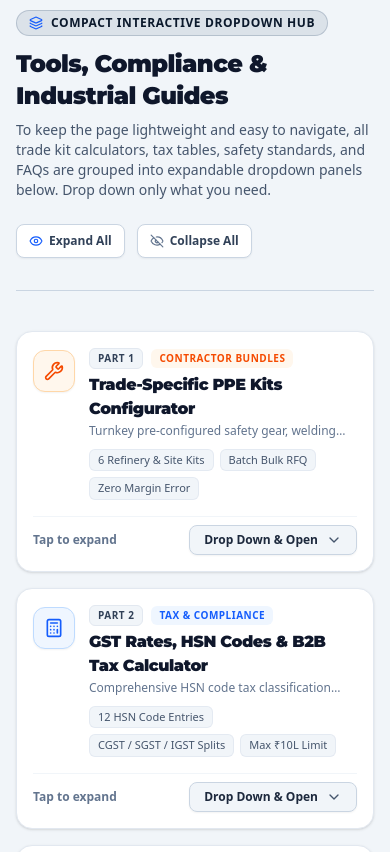
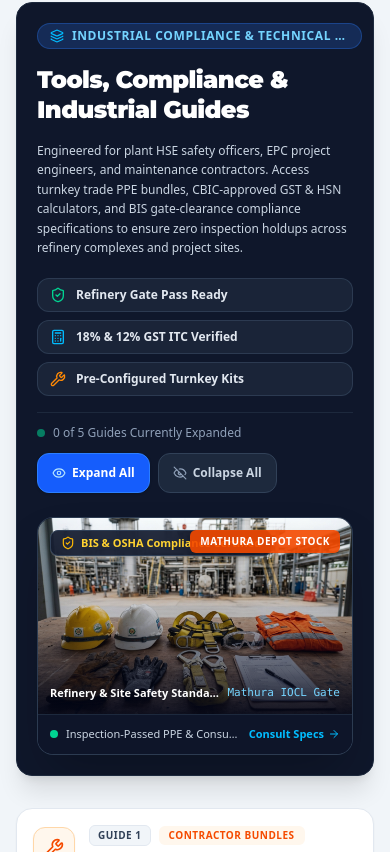
Before and after one commit to jatinsingh82/Rajdeep-Enterprises, a React (Vite) app: page / in a window 390 px wide. Shown: the part 7032-7884 px from the top of the page. Built offline with nearby package versions, Linux system fonts and the light colour scheme.

Commit message:
refactor: update layout components to div tags
Replaced semantic section elements with div tags and adjusted padding and responsiveness across multiple hub components to improve layout consistency and mobile presentation.

```diff
--- a/src/components/FaqSection.tsx
+++ b/src/components/FaqSection.tsx
@@ -91,8 +91,8 @@ export const FaqSection: React.FC<FaqSectionProps> = ({
   };
 
   return (
-    <section id="faqs" className="py-20 bg-slate-50 relative">
-      <div className="max-w-4xl mx-auto px-4 sm:px-6 lg:px-8">
+    <div id="faqs" className="py-4 sm:py-6 px-1 sm:px-4 w-full bg-slate-50 relative overflow-x-hidden">
+      <div className="max-w-4xl mx-auto">
         {/* Section Header */}
         <div className="text-center mb-12">
           <div className="inline-flex items-center gap-2 bg-orange-100 text-orange-800 border border-orange-200 px-3.5 py-1.5 rounded-full text-xs font-bold uppercase tracking-wider mb-3">
@@ -196,6 +196,6 @@ export const FaqSection: React.FC<FaqSectionProps> = ({
           </div>
         </div>
       </div>
-    </section>
+    </div>
   );
 };
--- a/src/components/IndustriesSection.tsx
+++ b/src/components/IndustriesSection.tsx
@@ -20,8 +20,8 @@ export const IndustriesSection: React.FC<IndustriesSectionProps> = ({ onEnquire
   };
 
   return (
-    <section id="industries" className="py-16 md:py-24 bg-slate-50 relative">
-      <div className="max-w-7xl mx-auto px-4 sm:px-6 lg:px-8">
+    <div id="industries" className="py-4 sm:py-6 px-1 sm:px-4 w-full bg-slate-50 relative overflow-x-hidden">
+      <div className="w-full">
 
         {/* Section Header */}
         <div className="text-center max-w-3xl mx-auto mb-16">
@@ -114,6 +114,6 @@ export const IndustriesSection: React.FC<IndustriesSectionProps> = ({ onEnquire
         </div>
 
       </div>
-    </section>
+    </div>
   );
 };
--- a/src/components/StandardsSection.tsx
+++ b/src/components/StandardsSection.tsx
@@ -20,8 +20,8 @@ export const StandardsSection: React.FC<StandardsSectionProps> = ({ lang, onEnqu
     : COMPLIANCE_STANDARDS.filter((s) => s.category === selectedCategory);
 
   return (
-    <section id="standards" className="py-16 md:py-20 bg-slate-900 text-white relative border-t border-b border-slate-800">
-      <div className="max-w-7xl mx-auto px-4 sm:px-6 lg:px-8">
+    <div id="standards" className="py-4 sm:py-6 px-1 sm:px-4 w-full bg-slate-900 text-white rounded-2xl overflow-x-hidden">
+      <div className="w-full">
 
         {/* Section Header */}
         <div className="text-center max-w-3xl mx-auto mb-12">
@@ -136,6 +136,6 @@ export const StandardsSection: React.FC<StandardsSectionProps> = ({ lang, onEnqu
         </div>
 
       </div>
-    </section>
+    </div>
   );
 };
--- a/src/components/ToolsAndGuidesHub.tsx
+++ b/src/components/ToolsAndGuidesHub.tsx
@@ -11,7 +11,9 @@ import {
   Eye,
   EyeOff,
   Sparkles,
-  ArrowRight
+  ArrowRight,
+  CheckCircle2,
+  FileCheck
 } from 'lucide-react';
 import { Product, Language } from '../types';
 import { TradeKitsSection } from './TradeKitsSection';
@@ -19,6 +21,7 @@ import { GstGuideSection } from './GstGuideSection';
 import { StandardsSection } from './StandardsSection';
 import { IndustriesSection } from './IndustriesSection';
 import { FaqSection } from './FaqSection';
+import industrialSafetyVisual from '../assets/images/industrial_safety_ppe_1789311870723.jpg';
 
 interface ToolsAndGuidesHubProps {
   onAddProductToRfq: (product: Product, quantity?: number) => void;
@@ -197,52 +200,143 @@ export const ToolsAndGuidesHub: React.FC<ToolsAndGuidesHubProps> = ({
   return (
     <section
       id="tools-and-guides"
-      className="py-14 md:py-20 bg-slate-100/90 relative border-t border-b border-slate-200"
+      className="py-12 sm:py-16 md:py-20 bg-slate-100/95 relative border-t border-b border-slate-200 overflow-x-hidden"
     >
       <div className="max-w-7xl mx-auto px-4 sm:px-6 lg:px-8">
 
-        {/* Hub Header with Summary & Compact Controls */}
-        <div className="flex flex-col md:flex-row md:items-end justify-between gap-6 pb-8 border-b border-slate-300 mb-10">
-          <div>
-            <div className="inline-flex items-center gap-2 px-3 py-1 rounded-full bg-[#1E3E62]/10 border border-[#1E3E62]/20 text-[#0B192C] text-xs font-bold uppercase tracking-wider mb-3">
-              <Layers className="w-3.5 h-3.5 text-blue-600" />
-              <span>Compact Interactive Dropdown Hub</span>
-            </div>
-            <h2 className="text-2xl sm:text-3xl md:text-4xl font-black text-slate-900 tracking-tight">
-              {lang === 'en' ? 'Tools, Compliance & Industrial Guides' : 'टूल्स, कंप्लायंस एवं तकनीकी गाइड्स'}
-            </h2>
-            <p className="mt-2 text-sm sm:text-base text-slate-600 max-w-2xl">
-              {lang === 'en'
-                ? 'To keep the page lightweight and easy to navigate, all trade kit calculators, tax tables, safety standards, and FAQs are grouped into expandable dropdown panels below. Drop down only what you need.'
-                : 'साइट को सरल और व्यवस्थित रखने के लिए, सभी ट्रेड किट, टैक्स कैलकुलेटर, सुरक्षा मानक और अक्सर पूछे जाने वाले सवाल नीचे ड्रॉप-डाउन में संकलित हैं। जो आवश्यकता हो उसे खोलें।'}
-            </p>
+        {/* HERO / SECTION VISUAL: Two-Column on Desktop, Stacked & Contained on Mobile */}
+        <div className="bg-slate-900 text-white rounded-2xl sm:rounded-3xl border border-slate-800 shadow-xl overflow-hidden mb-8 sm:mb-12">
+          <div className="grid grid-cols-1 lg:grid-cols-12 gap-6 lg:gap-8 items-center p-5 sm:p-7 lg:p-9">
+
+            {/* Left Column: Heading, Subtitle, Highlights & Quick Controls (lg:col-span-7) */}
+            <div className="lg:col-span-7 space-y-4 sm:space-y-5">
+
+              {/* Category Eyebrow Badge */}
+              <div className="inline-flex items-center gap-2 px-3 py-1 rounded-full bg-blue-500/20 border border-blue-500/30 text-sky-300 text-xs font-bold uppercase tracking-wider">
+                <Layers className="w-3.5 h-3.5 text-sky-400 shrink-0" />
+                <span className="truncate">Industrial Compliance & Technical Hub</span>
               </div>
 
-          {/* Quick Toggle Controls */}
-          <div className="flex items-center gap-3 shrink-0">
-            <div className="text-xs font-semibold text-slate-500 hidden sm:block">
-              {totalOpen} of 5 Open
+              {/* Main Responsive Heading with clamp() */}
+              <h2
+                className="font-black text-white tracking-tight leading-tight"
+                style={{ fontSize: 'clamp(1.5rem, 2.5vw + 0.6rem, 2.4rem)' }}
+              >
+                {lang === 'en'
+                  ? 'Tools, Compliance & Industrial Guides'
+                  : 'टूल्स, कंप्लायंस एवं तकनीकी गाइड्स'}
+              </h2>
+
+              {/* Description */}
+              <p className="text-xs sm:text-sm md:text-base text-slate-300 leading-relaxed max-w-2xl">
+                {lang === 'en'
+                  ? 'Engineered for plant HSE safety officers, EPC project engineers, and maintenance contractors. Access turnkey trade PPE bundles, CBIC-approved GST & HSN calculators, and BIS gate-clearance compliance specifications to ensure zero inspection holdups across refinery complexes and project sites.'
+                  : 'प्लांट सेफ्टी इंजीनियरों, ईपीसी खरीद प्रमुखों और मेंटेनेंस ठेकेदारों के लिए विशेष रूप से डिज़ाइन किया गया। ट्रेड पीपीई किट्स, आधिकारिक जीएसटी व एचएसएन कैलकुलेटर और बीआईएस रिफाइनरी गेट-पास मानकों को सीधे नीचे देखें।'}
+              </p>
+
+              {/* 3 Value Highlight Micro-Cards */}
+              <div className="grid grid-cols-1 sm:grid-cols-3 gap-2 sm:gap-2.5 pt-1 text-xs">
+                <div className="flex items-center gap-2.5 px-3 py-2 rounded-xl bg-slate-800/80 border border-slate-700/80 text-slate-200">
+                  <ShieldCheck className="w-4 h-4 text-emerald-400 shrink-0" />
+                  <span className="font-semibold truncate">Refinery Gate Pass Ready</span>
                 </div>
+                <div className="flex items-center gap-2.5 px-3 py-2 rounded-xl bg-slate-800/80 border border-slate-700/80 text-slate-200">
+                  <Calculator className="w-4 h-4 text-sky-400 shrink-0" />
+                  <span className="font-semibold truncate">18% & 12% GST ITC Verified</span>
+                </div>
+                <div className="flex items-center gap-2.5 px-3 py-2 rounded-xl bg-slate-800/80 border border-slate-700/80 text-slate-200">
+                  <Wrench className="w-4 h-4 text-orange-400 shrink-0" />
+                  <span className="font-semibold truncate">Pre-Configured Turnkey Kits</span>
+                </div>
+              </div>
+
+              {/* Expand / Collapse Controls Strip */}
+              <div className="flex flex-wrap items-center justify-between gap-3 pt-3 border-t border-slate-800">
+                <div className="flex items-center gap-2 text-xs text-slate-400 font-medium">
+                  <span className="inline-block w-2 h-2 rounded-full bg-emerald-400 animate-pulse"></span>
+                  <span>{totalOpen} of 5 Guides Currently Expanded</span>
+                </div>
+
+                <div className="flex items-center gap-2">
                   <button
                     onClick={expandAll}
-              className="inline-flex items-center gap-1.5 px-3 py-2 rounded-lg text-xs font-bold text-slate-700 bg-white hover:bg-slate-50 border border-slate-300 shadow-xs transition active:scale-95"
-              title="Open all 5 dropdown guides"
+                    className="min-h-[40px] inline-flex items-center gap-1.5 px-3.5 py-2 rounded-xl text-xs font-bold text-white bg-blue-600 hover:bg-blue-500 border border-blue-500 shadow-sm transition active:scale-95"
+                    title="Expand all 5 technical dropdown guides"
                   >
-              <Eye className="w-3.5 h-3.5 text-blue-600" />
+                    <Eye className="w-3.5 h-3.5 text-sky-200 shrink-0" />
                     <span>Expand All</span>
                   </button>
                   <button
                     onClick={collapseAll}
-              className="inline-flex items-center gap-1.5 px-3 py-2 rounded-lg text-xs font-bold text-slate-700 bg-white hover:bg-slate-50 border border-slate-300 shadow-xs transition active:scale-95"
-              title="Close all dropdown guides to minimize page height"
+                    className="min-h-[40px] inline-flex items-center gap-1.5 px-3.5 py-2 rounded-xl text-xs font-bold text-slate-300 bg-slate-800 hover:bg-slate-700 border border-slate-700 transition active:scale-95"
+                    title="Collapse all guides into compact overview"
                   >
-              <EyeOff className="w-3.5 h-3.5 text-slate-500" />
+                    <EyeOff className="w-3.5 h-3.5 text-slate-400 shrink-0" />
                     <span>Collapse All</span>
                   </button>
                 </div>
               </div>
 
-        {/* 5 Collapsible Accordion Dropdown Cards */}
+            </div>
+
+            {/* Right Column: Realistic Industrial Visual Area (lg:col-span-5) */}
+            <div className="lg:col-span-5 w-full">
+              <div className="relative rounded-2xl overflow-hidden border border-slate-700/90 shadow-2xl bg-slate-950 group">
+
+                {/* Responsive Image Frame: 16:10 on mobile, 4:3 on desktop */}
+                <div className="relative w-full aspect-[16/10] sm:aspect-[4/3] overflow-hidden bg-slate-900">
+                  <img
+                    src={industrialSafetyVisual}
+                    alt="Rajdeep Enterprises industrial safety PPE, IS-certified helmets, welding gear, and workplace compliance inspection equipment"
+                    className="w-full max-w-full h-full object-cover group-hover:scale-103 transition-transform duration-500"
+                    loading="lazy"
+                    referrerPolicy="no-referrer"
+                    width={800}
+                    height={600}
+                  />
+                  {/* Subtle vignette/contrast overlay for text legibility */}
+                  <div className="absolute inset-0 bg-gradient-to-t from-slate-950/90 via-slate-950/20 to-transparent pointer-events-none"></div>
+
+                  {/* Floating Verification Badge */}
+                  <div className="absolute top-3 left-3 flex items-center gap-1.5 px-2.5 py-1 rounded-lg bg-slate-900/90 backdrop-blur-sm border border-slate-700 text-amber-300 text-[11px] font-bold shadow-md">
+                    <ShieldCheck className="w-3.5 h-3.5 text-amber-400 shrink-0" />
+                    <span>BIS & OSHA Compliance Certified</span>
+                  </div>
+
+                  {/* Mathura Refinery Depot Badge */}
+                  <div className="absolute top-3 right-3 px-2.5 py-1 rounded-md bg-orange-600/90 text-white text-[10px] font-bold uppercase tracking-wider shadow-sm">
+                    Mathura Depot Stock
+                  </div>
+
+                  {/* Bottom Overlay Details */}
+                  <div className="absolute bottom-3 left-3 right-3 flex items-center justify-between text-[11px] text-slate-300">
+                    <span className="font-semibold text-white truncate">Refinery & Site Safety Standards</span>
+                    <span className="text-sky-300 font-mono shrink-0 ml-2">Mathura IOCL Gate</span>
+                  </div>
+                </div>
+
+                {/* Caption / Consultation Strip below image */}
+                <div className="p-3 bg-slate-900/95 border-t border-slate-800 flex items-center justify-between text-xs">
+                  <div className="flex items-center gap-2 text-slate-300 min-w-0">
+                    <div className="w-2 h-2 rounded-full bg-emerald-400 shrink-0"></div>
+                    <span className="text-[11px] text-slate-300 truncate">Inspection-Passed PPE & Consumables</span>
+                  </div>
+                  <button
+                    onClick={() => onOpenQuoteModal('Industrial Safety Compliance Consultation')}
+                    className="text-[11px] text-sky-400 hover:text-sky-300 font-bold transition flex items-center gap-1 shrink-0 ml-2"
+                  >
+                    <span>Consult Specs</span>
+                    <ArrowRight className="w-3 h-3" />
+                  </button>
+                </div>
+
+              </div>
+            </div>
+
+          </div>
+        </div>
+
+        {/* 5 Collapsible Accordion Guide Cards */}
         <div className="space-y-4">
           {sectionsConfig.map((sec, idx) => {
             const isOpen = openSections[sec.id];
@@ -252,10 +346,10 @@ export const ToolsAndGuidesHub: React.FC<ToolsAndGuidesHubProps> = ({
               <div
                 key={sec.id}
                 id={sec.anchorId}
-                className={`rounded-2xl transition-all duration-300 overflow-hidden border shadow-sm ${
+                className={`w-full max-w-full rounded-2xl transition-all duration-300 overflow-hidden border shadow-xs ${
                   isOpen
-                    ? 'bg-white border-blue-500/50 ring-2 ring-blue-500/10 shadow-md'
-                    : 'bg-white hover:bg-slate-50 border-slate-200 hover:border-slate-300'
+                    ? 'bg-white border-blue-500/60 ring-2 ring-blue-500/10 shadow-md'
+                    : 'bg-white hover:bg-slate-50/80 border-slate-200 hover:border-slate-300'
                 }`}
               >
                 {/* Dropdown Header Trigger Banner */}
@@ -272,51 +366,53 @@ export const ToolsAndGuidesHub: React.FC<ToolsAndGuidesHubProps> = ({
                     }
                   }}
                 >
-                  {/* Left: Icon, Number & Title */}
-                  <div className="flex items-start gap-3.5">
+                  {/* Left: Icon, Badge, Title, Subtitle, & Tag Chips */}
+                  <div className="flex items-start gap-3.5 min-w-0 flex-1">
                     <div className={`p-2.5 rounded-xl ${sec.bgAccent} ${sec.accentColor} border ${sec.borderAccent} shrink-0 mt-0.5 sm:mt-0 shadow-xs`}>
                       <Icon className="w-5 h-5" />
                     </div>
-                    <div>
-                      <div className="flex flex-wrap items-center gap-2 mb-1">
+                    <div className="min-w-0 flex-1">
+
+                      {/* Top Category & Part Badges */}
+                      <div className="flex flex-wrap items-center gap-2 mb-1.5">
                         <span className="text-[10px] font-black uppercase tracking-wider px-2 py-0.5 rounded-md bg-slate-100 text-slate-700 border border-slate-200">
-                          Part {idx + 1}
+                          Guide {idx + 1}
                         </span>
-                        <span className={`text-[10px] font-bold uppercase tracking-wider px-2 py-0.5 rounded-md ${sec.bgAccent} ${sec.accentColor}`}>
+                        <span className={`text-[10px] font-bold uppercase tracking-wider px-2.5 py-0.5 rounded-md ${sec.bgAccent} ${sec.accentColor}`}>
                           {lang === 'en' ? sec.badgeEn : sec.badgeHi}
                         </span>
                       </div>
-                      <h3 className="text-base sm:text-lg font-black text-slate-900 tracking-tight">
+
+                      {/* Clear Responsive Title */}
+                      <h3 className="text-base sm:text-lg font-black text-slate-900 tracking-tight leading-snug break-words">
                         {lang === 'en' ? sec.titleEn : sec.titleHi}
                       </h3>
-                      <p className="text-xs text-slate-500 mt-0.5 line-clamp-1 max-w-2xl">
+
+                      {/* Short Description */}
+                      <p className="text-xs sm:text-sm text-slate-600 mt-1 leading-relaxed max-w-3xl">
                         {lang === 'en' ? sec.subtitleEn : sec.subtitleHi}
                       </p>
 
-                      {/* Summary Tags (visible when collapsed) */}
-                      {!isOpen && (
+                      {/* Summary Tags (Always visible for quick scanning) */}
                       <div className="flex flex-wrap items-center gap-1.5 mt-2.5">
                         {(lang === 'en' ? sec.summaryTagsEn : sec.summaryTagsHi).map((tag, tIdx) => (
                           <span
                             key={tIdx}
-                              className="text-[11px] font-medium text-slate-600 bg-slate-100 px-2 py-0.5 rounded-md border border-slate-200/80"
+                            className="text-[11px] font-semibold text-slate-700 bg-slate-100/90 px-2.5 py-0.5 rounded-md border border-slate-200/80"
                           >
                             {tag}
                           </span>
                         ))}
                       </div>
-                      )}
+
                     </div>
                   </div>
 
-                  {/* Right: Dropdown Action Button */}
-                  <div className="flex items-center gap-3 shrink-0 self-end sm:self-center pt-2 sm:pt-0 border-t sm:border-t-0 border-slate-100 w-full sm:w-auto justify-between sm:justify-end">
-                    <span className="text-xs font-bold text-slate-500 sm:hidden">
-                      {isOpen ? 'Currently Open' : 'Tap to expand'}
-                    </span>
+                  {/* Right / Mobile Action Button */}
+                  <div className="flex items-center gap-3 shrink-0 self-stretch sm:self-center pt-2 sm:pt-0 border-t sm:border-t-0 border-slate-100 w-full sm:w-auto justify-end">
                     <button
                       type="button"
-                      className={`inline-flex items-center gap-2 px-3.5 py-1.5 rounded-lg text-xs font-bold transition-all shadow-xs ${
+                      className={`w-full sm:w-auto min-h-[44px] inline-flex items-center justify-center gap-2 px-4 py-2 rounded-xl text-xs sm:text-sm font-bold transition-all shadow-xs active:scale-98 ${
                         isOpen
                           ? 'bg-blue-600 text-white hover:bg-blue-700'
                           : 'bg-slate-100 hover:bg-slate-200 text-slate-800 border border-slate-300'
@@ -326,7 +422,7 @@ export const ToolsAndGuidesHub: React.FC<ToolsAndGuidesHubProps> = ({
                         toggleSection(sec.id);
                       }}
                     >
-                      <span>{isOpen ? 'Collapse Section' : 'Drop Down & Open'}</span>
+                      <span>{isOpen ? 'Collapse Guide' : 'Open Guide'}</span>
                       <ChevronDown className={`w-4 h-4 transition-transform duration-200 ${isOpen ? 'rotate-180 text-white' : 'text-slate-600'}`} />
                     </button>
                   </div>
@@ -334,7 +430,7 @@ export const ToolsAndGuidesHub: React.FC<ToolsAndGuidesHubProps> = ({
 
                 {/* Expanded Component Body */}
                 {isOpen && (
-                  <div className="border-t border-slate-200 bg-slate-50/50 animate-in fade-in duration-200">
+                  <div className="border-t border-slate-200 bg-slate-50/50 animate-in fade-in duration-200 overflow-x-hidden">
                     <div className="py-2">
                       {sec.id === 'trade-kits' && (
                         <TradeKitsSection
@@ -371,17 +467,17 @@ export const ToolsAndGuidesHub: React.FC<ToolsAndGuidesHubProps> = ({
                       )}
                     </div>
 
-                    {/* Bottom Collapse Bar inside open panel for quick close */}
-                    <div className="px-6 py-3 bg-slate-100 border-t border-slate-200 flex items-center justify-between text-xs">
-                      <span className="text-slate-500 font-medium">
-                        Finished reviewing this guide?
+                    {/* Bottom Collapse Bar inside open panel for effortless quick close */}
+                    <div className="px-4 sm:px-6 py-3 bg-slate-100 border-t border-slate-200 flex flex-col sm:flex-row items-center justify-between gap-2 text-xs">
+                      <span className="text-slate-500 font-medium text-center sm:text-left">
+                        Finished reviewing {lang === 'en' ? sec.titleEn : sec.titleHi}?
                       </span>
                       <button
                         onClick={() => toggleSection(sec.id)}
-                        className="inline-flex items-center gap-1.5 text-blue-700 hover:text-blue-900 font-bold px-3 py-1 rounded bg-white border border-slate-300 hover:border-slate-400 transition"
+                        className="w-full sm:w-auto min-h-[38px] inline-flex items-center justify-center gap-1.5 text-blue-700 hover:text-blue-900 font-bold px-3.5 py-1.5 rounded-lg bg-white border border-slate-300 hover:border-slate-400 transition shadow-2xs"
                       >
                         <ChevronUp className="w-3.5 h-3.5" />
-                        <span>Collapse {lang === 'en' ? sec.titleEn : sec.titleHi}</span>
+                        <span>Collapse Guide</span>
                       </button>
                     </div>
                   </div>
--- a/src/components/TradeKitsSection.tsx
+++ b/src/components/TradeKitsSection.tsx
@@ -88,8 +88,8 @@ export const TradeKitsSection: React.FC<TradeKitsSectionProps> = ({
   };
 
   return (
-    <section id="trade-kits" className="py-16 md:py-20 bg-slate-100 border-b border-slate-200">
-      <div className="max-w-7xl mx-auto px-4 sm:px-6 lg:px-8">
+    <div id="trade-kits" className="py-4 sm:py-6 px-1 sm:px-4 w-full overflow-x-hidden">
+      <div className="w-full">
 
         {/* Section Header */}
         <div className="text-center max-w-3xl mx-auto mb-12">
@@ -293,6 +293,6 @@ export const TradeKitsSection: React.FC<TradeKitsSectionProps> = ({
         </div>
 
       </div>
-    </section>
+    </div>
   );
 };
```
Also changed, not shown: src/components/GstGuideSection.tsx (+4 -4 lines), src/components/MapSection.tsx (+38 -38 lines), src/assets/images/industrial_safety_ppe_1789311870723.jpg (added). Lines whose indentation alone changed are shown as unchanged.
